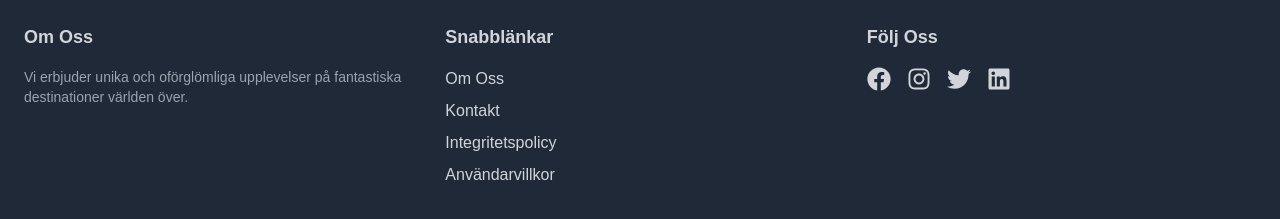
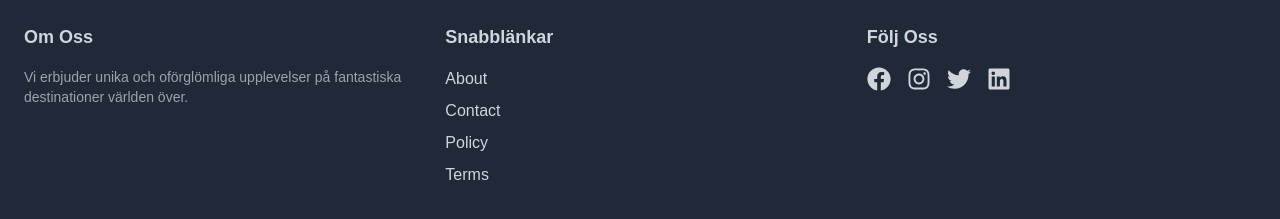
Before and after one commit to Sopmel/bnb-app, a Next.js app: page / in a window 1280 px wide. Shown: the part 907-1126 px from the top of the page. Built offline with nearby package versions, Linux system fonts and the light colour scheme; no server answers; the database is empty.

Commit message:
canging links footer

```diff
--- a/src/app/components/Footer.tsx
+++ b/src/app/components/Footer.tsx
@@ -19,16 +19,16 @@ export default function Footer() {
                     <h2 className="text-lg font-semibold mb-4">Snabblänkar</h2>
                     <ul className="space-y-2">
                         <li>
-                            <Link href="/about" className="hover:underline hover:text-gray-100">Om Oss</Link>
+                            <Link href="#" className="hover:underline hover:text-gray-100">About</Link>
                         </li>
                         <li>
-                            <Link href="/contact" className="hover:underline hover:text-gray-100">Kontakt</Link>
+                            <Link href="#" className="hover:underline hover:text-gray-100">Contact</Link>
                         </li>
                         <li>
-                            <Link href="/privacy" className="hover:underline hover:text-gray-100">Integritetspolicy</Link>
+                            <Link href="#" className="hover:underline hover:text-gray-100">Policy</Link>
                         </li>
                         <li>
-                            <Link href="/terms" className="hover:underline hover:text-gray-100">Användarvillkor</Link>
+                            <Link href="#" className="hover:underline hover:text-gray-100">Terms</Link>
                         </li>
                     </ul>
                 </div>
@@ -36,16 +36,16 @@ export default function Footer() {
                 <div>
                     <h2 className="text-lg font-semibold mb-4">Följ Oss</h2>
                     <div className="flex space-x-4 text-2xl">
-                        <Link href="https://facebook.com" target="_blank" className="hover:text-blue-500">
+                        <Link href="#" target="_blank" className="hover:text-blue-500">
                             <FaFacebook />
                         </Link>
-                        <Link href="https://instagram.com" target="_blank" className="hover:text-pink-500">
+                        <Link href="#" target="_blank" className="hover:text-pink-500">
                             <FaInstagram />
                         </Link>
-                        <Link href="https://twitter.com" target="_blank" className="hover:text-blue-400">
+                        <Link href="#" target="_blank" className="hover:text-blue-400">
                             <FaTwitter />
                         </Link>
-                        <Link href="https://linkedin.com" target="_blank" className="hover:text-blue-700">
+                        <Link href="#" target="_blank" className="hover:text-blue-700">
                             <FaLinkedin />
                         </Link>
                     </div>
```
